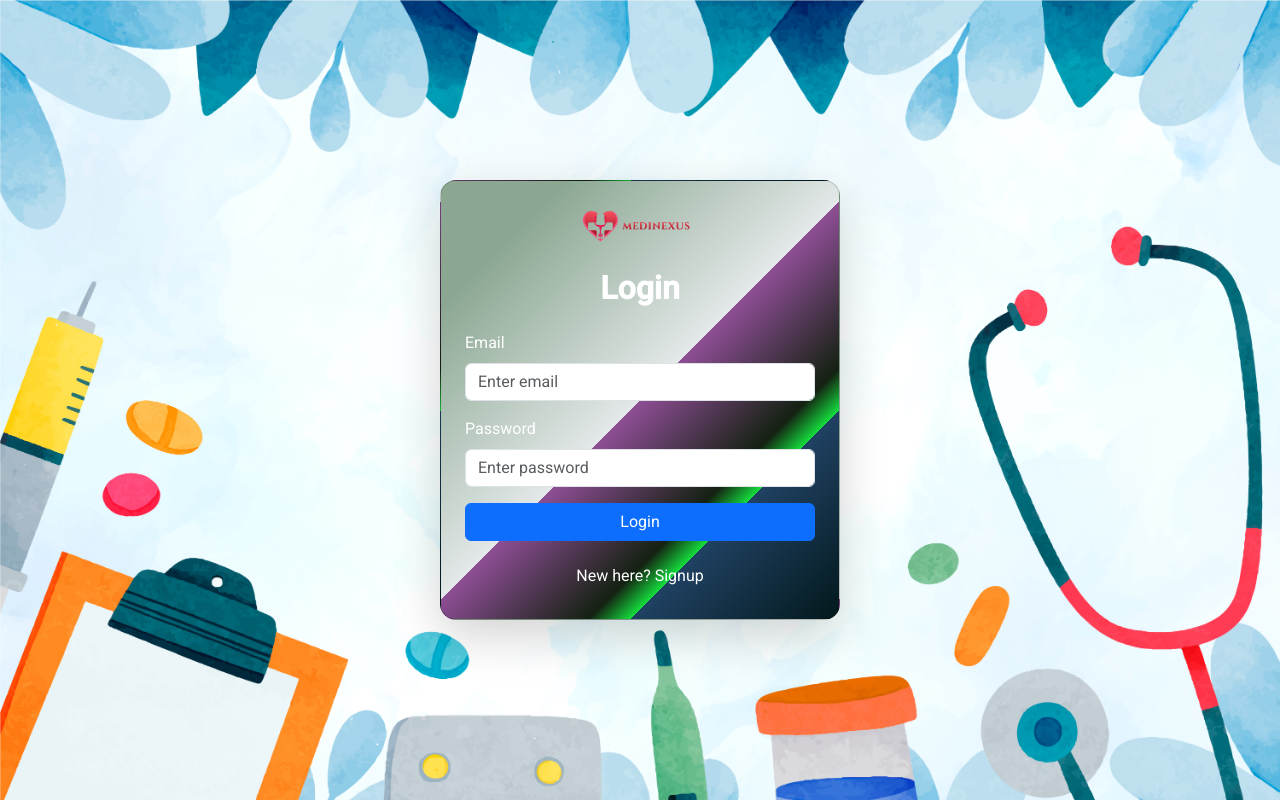
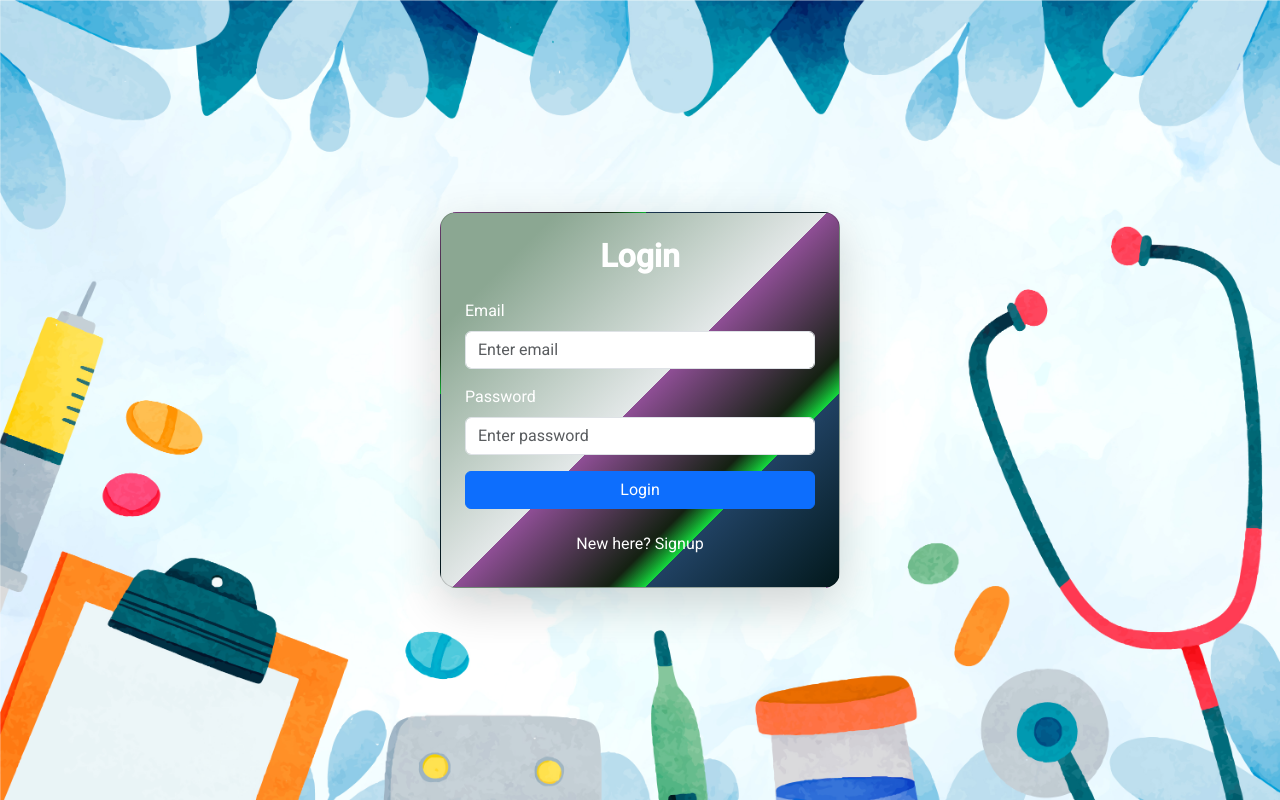
Before and after one commit to pankajyadav1999/MediNexus, an Angular app: page /auth/login in a window 1280 px wide. Built offline with nearby package versions, Linux system fonts and the light colour scheme.

Commit message:
images_logo_remove_login

```diff
--- a/src/app/modules/auth/login/login.html
+++ b/src/app/modules/auth/login/login.html
@@ -1,10 +1,6 @@
 <div class="auth-container d-flex justify-content-center align-items-center vh-100 bg-light">
   <div class="card shadow-lg p-4 rounded-4 position-relative auth-card">
 
-    <!-- Hospital Logo -->
-    <div class="text-center mb-4">
-      <img [src]="logoPath" alt="logo" style="height:40px;">
-    </div>
 
     <h2 class="text-center mb-4 fw-bold">{{ isLoginMode ? 'Login' : 'Signup' }}</h2>
 
```
